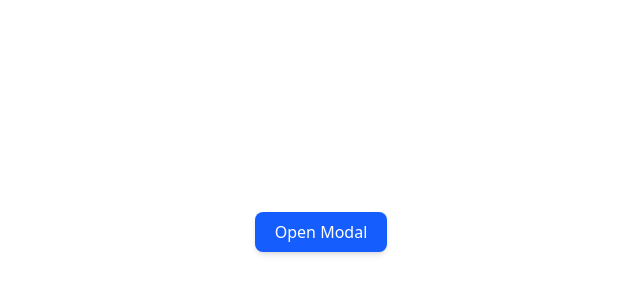
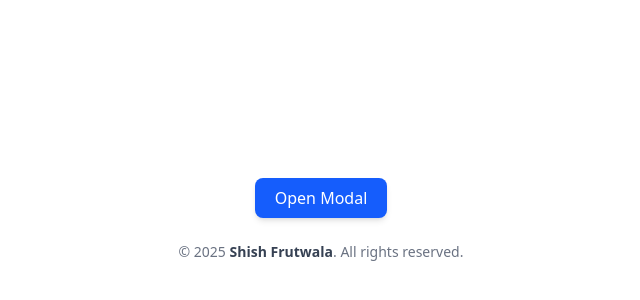
Before and after one commit to C0nfu5ing-5pring/Modal, a plain HTML site: page index.html in a window 1280 px wide. Shown: the part 168-468 px from the top of the page, without its empty margins (319-959 px from the left). Drawn offline with nearby package versions, Linux system fonts and the light colour scheme.

Commit message:
update index.html

```diff
--- a/index.html
+++ b/index.html
@@ -12,7 +12,7 @@
     />
     <script src="https://cdn.jsdelivr.net/npm/@tailwindcss/browser@4"></script>
   </head>
-  <body class="flex justify-center items-center min-h-screen">
+  <body class="flex flex-col justify-center items-center min-h-screen">
     <button
       class="px-5 cursor-pointer openBtn py-2 bg-blue-600 text-white rounded-lg shadow-md hover:bg-blue-700 transition"
     >
@@ -50,6 +50,10 @@
         </p>
       </div>
     </div>
+    <footer class="text-center text-sm text-gray-500 py-6">
+      © 2025 <span class="font-semibold text-gray-700">Shish Frutwala</span>.
+      All rights reserved.
+    </footer>
     <script src="script.js"></script>
   </body>
 </html>
```
